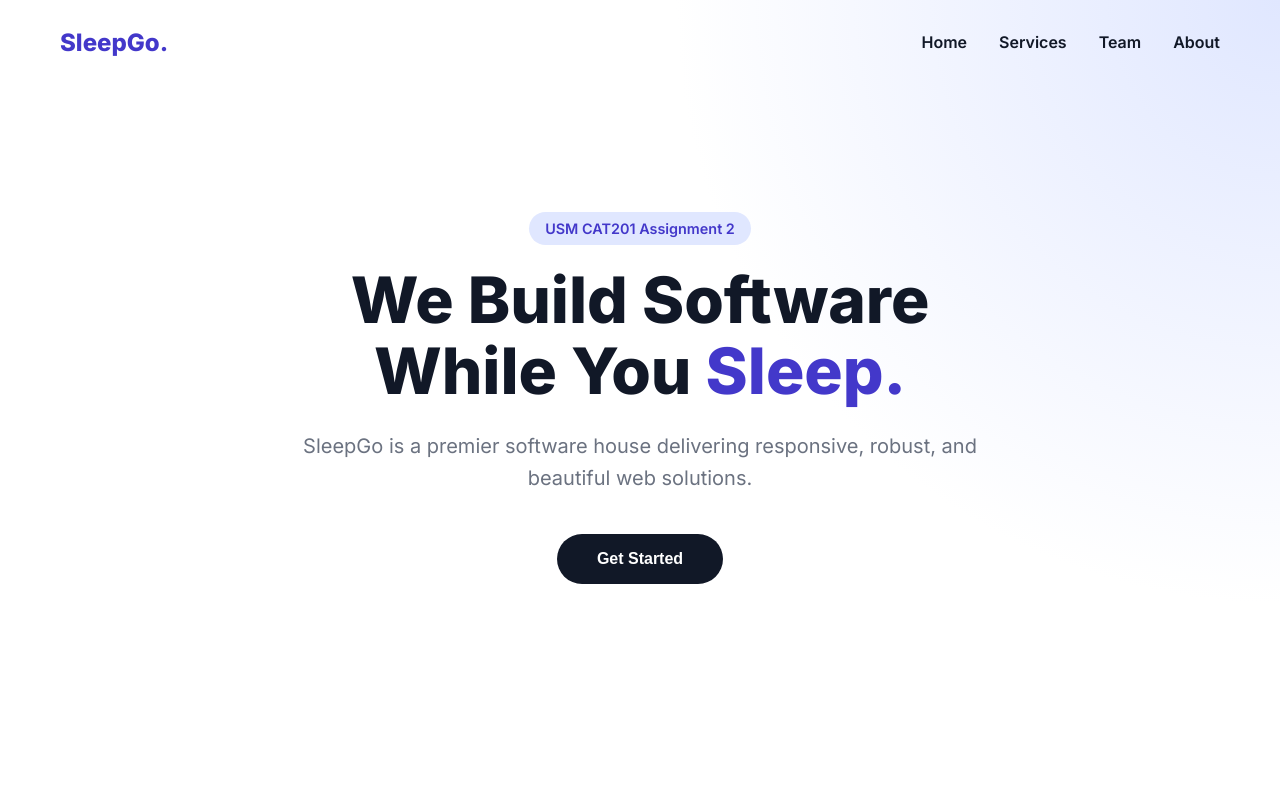
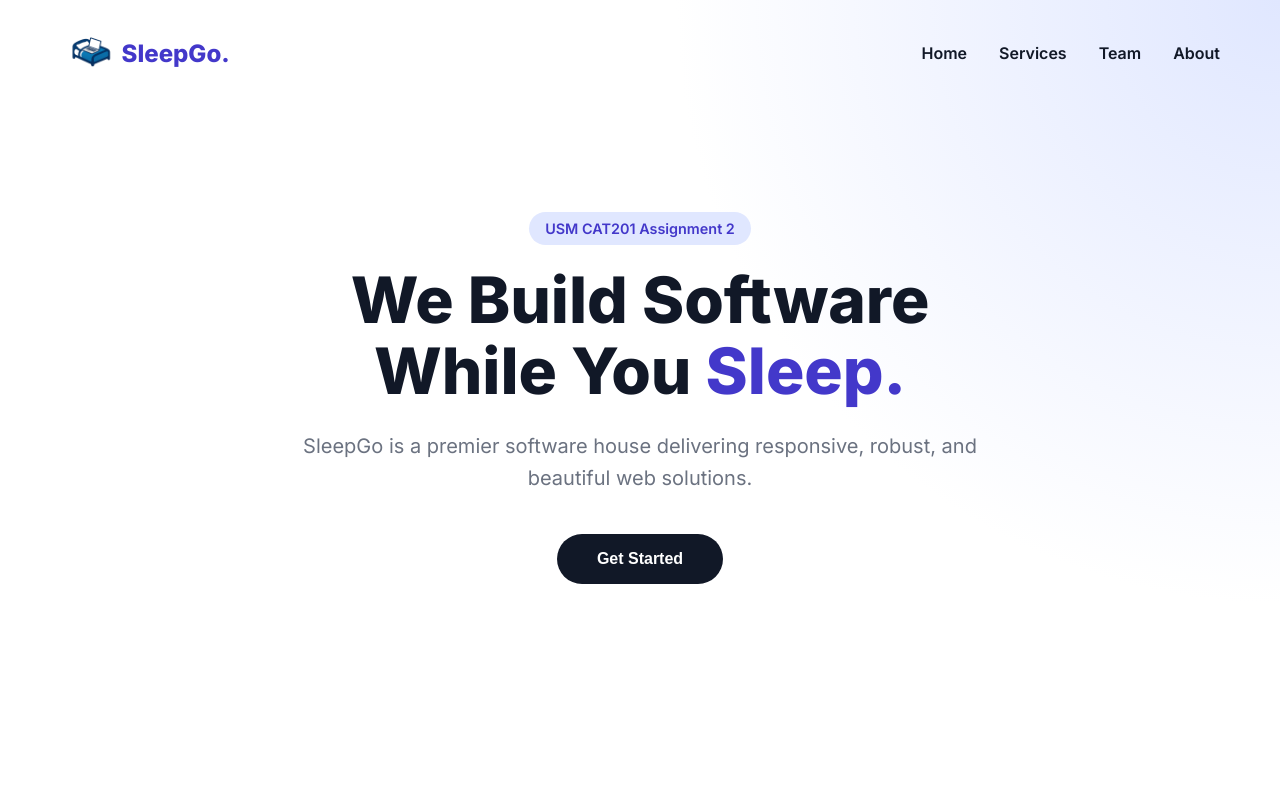
Before and after one commit to St0ff3l/SleepGo-USM-CAT201W-Assignment2, a React (Vite) app: page / in a window 1280 px wide. Shown: the top 800 px of the page. Built offline with nearby package versions, Linux system fonts and the light colour scheme.

Commit message:
Refactor Navbar component to include logo and adjust layout

```diff
--- a/src/components/Navbar.jsx
+++ b/src/components/Navbar.jsx
@@ -1,5 +1,8 @@
 import React, { useState, useEffect } from 'react';
-import '../styles/global.css'; // 确保引入
+import '../styles/global.css';
+// 1. 引入 Logo 图片
+// 假设 Navbar.jsx 在 src/components/，那么路径应该是 ../assets/images/Logo.png
+import logo from '../assets/images/Logo.png';
 
 const Navbar = () => {
     const [scrolled, setScrolled] = useState(false);
@@ -22,10 +25,30 @@ const Navbar = () => {
         boxShadow: scrolled ? '0 4px 6px -1px rgba(0,0,0,0.05)' : 'none',
     };
 
+    //Logo 和 标题的容器样式
+    const brandStyle = {
+        display: 'flex',
+        alignItems: 'center', // 垂直居中
+        gap: '0.1rem',        // Logo 和文字之间的间距
+        cursor: 'pointer'
+    };
+
     return (
         <nav style={navStyle}>
             <div className="container" style={{ display: 'flex', justifyContent: 'space-between', alignItems: 'center' }}>
-                <h1 style={{ fontWeight: '800', fontSize: '1.5rem', color: 'var(--primary)' }}>SleepGo.</h1>
+
+                {/* 2. 修改这里：将 Logo 和 H1 包裹在一起 */}
+                <div style={brandStyle}>
+                    <img
+                        src={logo}
+                        alt="SleepGo Logo"
+                        style={{ height: '60px', width: 'auto' }} // 根据需要调整高度
+                    />
+                    <h1 style={{ fontWeight: '800', fontSize: '1.5rem', color: 'var(--primary)', margin: 0 }}>
+                        SleepGo.
+                    </h1>
+                </div>
+
                 <ul style={{ display: 'flex', gap: '2rem', fontWeight: '600' }}>
                     <li><a href="#hero">Home</a></li>
                     <li><a href="#services">Services</a></li>
--- a/src/main.jsx
+++ b/src/main.jsx
@@ -1,9 +1,8 @@
 import React from 'react'
 import ReactDOM from 'react-dom/client'
 import App from './App.jsx'
-import './styles/global.css' // 确保这里引入了全局样式
+import './styles/global.css'
 
-// 关键点：这里的 'root' 必须对应 index.html 里的 id
 ReactDOM.createRoot(document.getElementById('root')).render(
     <React.StrictMode>
         <App />
```
Also changed, not shown: src/assets/images/Logo.png (added).
